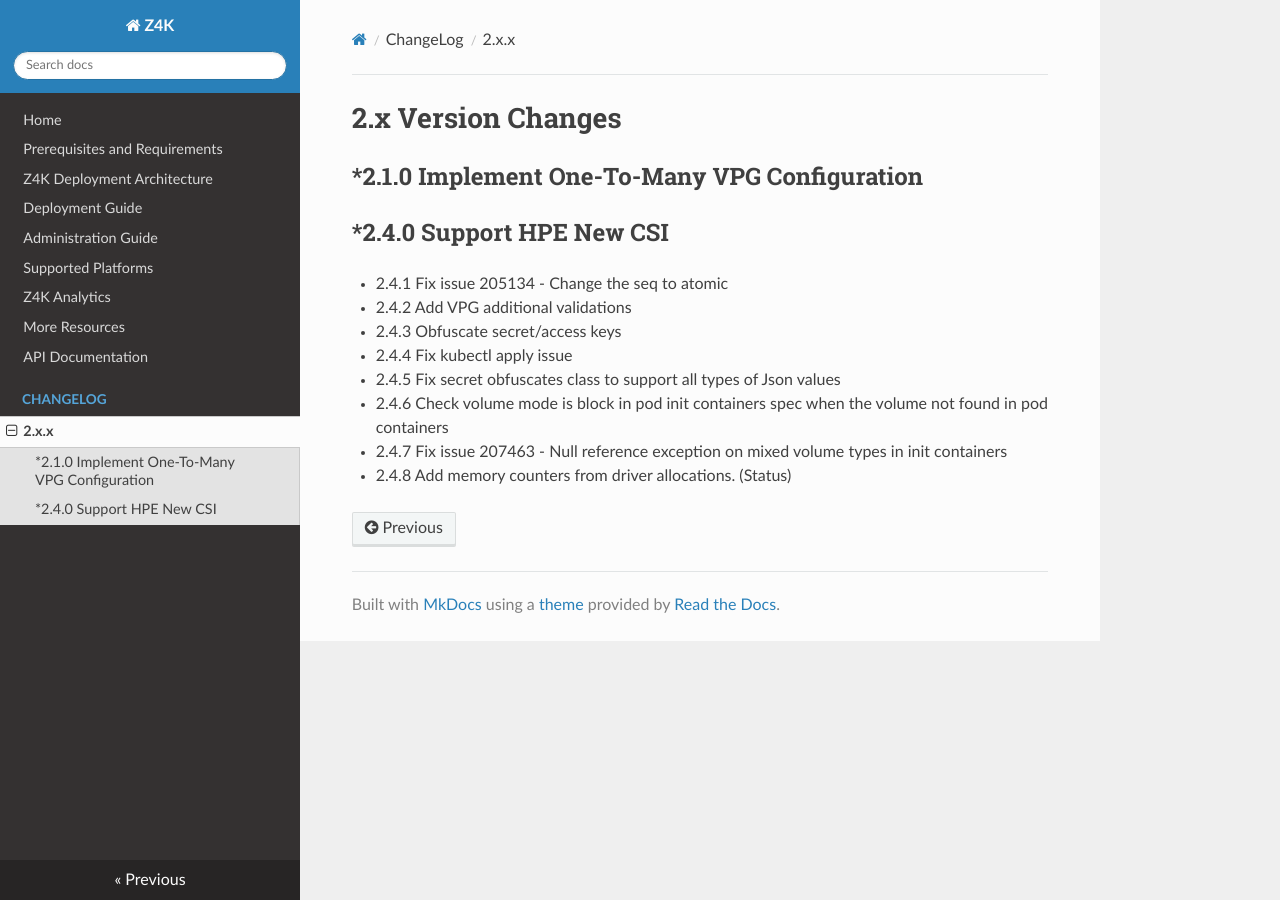
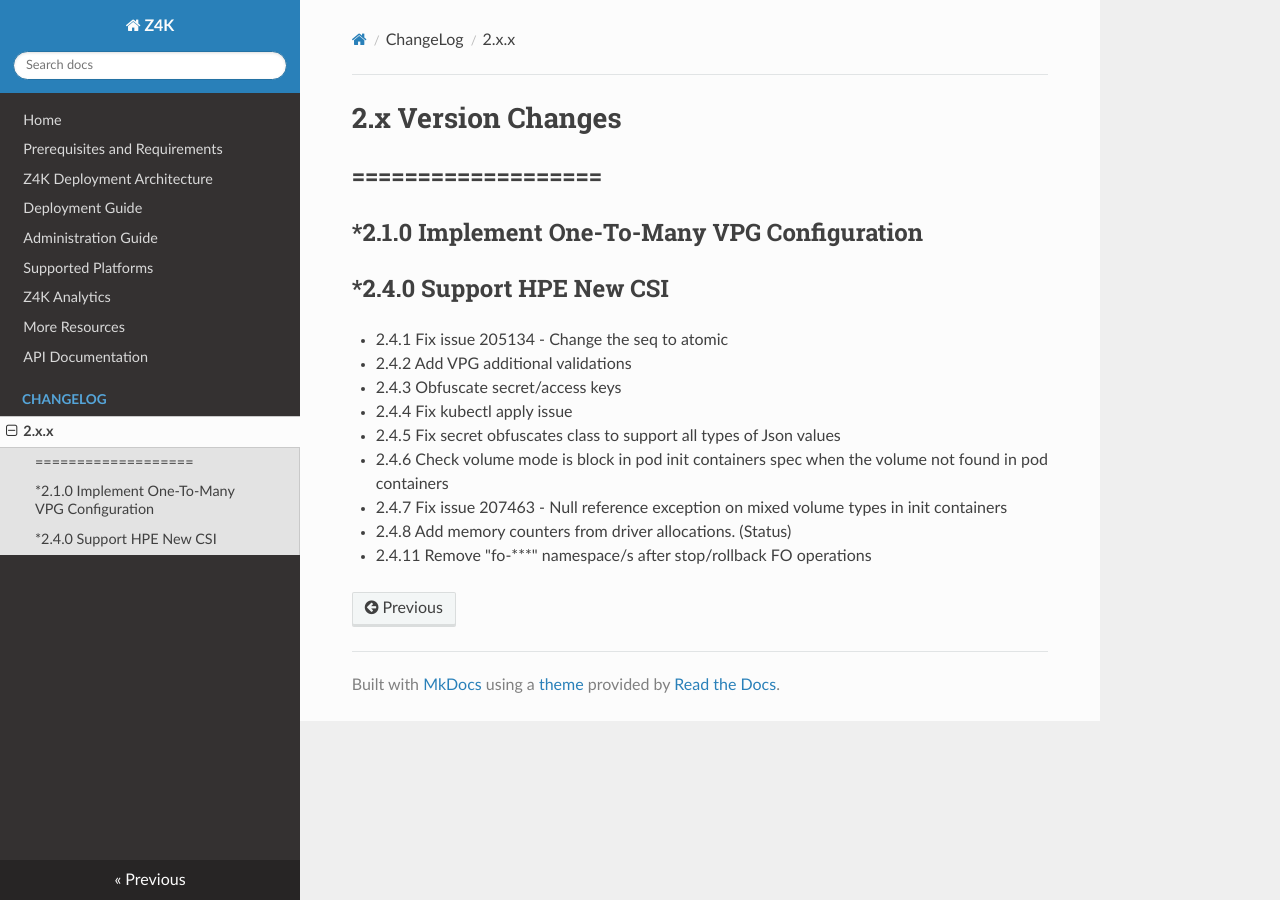
Before and after one commit to ZertoPublic/Z4K, an MkDocs documentation site: the page built from docs/changes/version2.x.x.md, in a window 1280 px wide. Built offline with MkDocs 1.6.1, drawn with Linux system fonts in a browser that asks for light colours.

Commit message:
commit all changes on branch :2.4.11 for version:2.4.11

```diff
--- a/docs/changes/version2.x.x.md
+++ b/docs/changes/version2.x.x.md
@@ -1,5 +1,7 @@
 2.x Version Changes
 ===================
+===================
+-------------------
 *2.1.0 Implement One-To-Many VPG Configuration
 ----------------------------------------------
 *2.4.0 Support HPE New CSI
@@ -12,3 +14,4 @@
 * 2.4.6 Check volume mode is block in pod init containers spec when the volume not found in pod containers
 * 2.4.7 Fix issue 207463 - Null reference exception on mixed volume types in init containers
 * 2.4.8 Add memory counters from driver allocations. (Status)
+* 2.4.11 Remove "fo-***" namespace/s after stop/rollback FO operations
```
